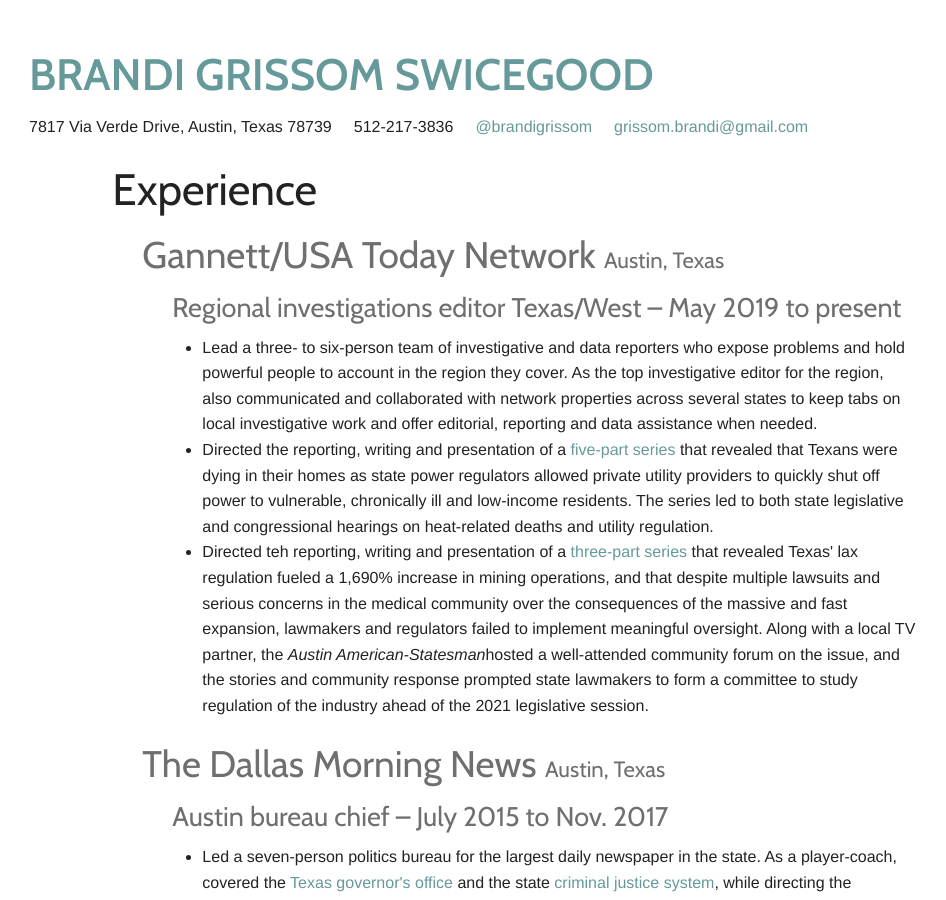
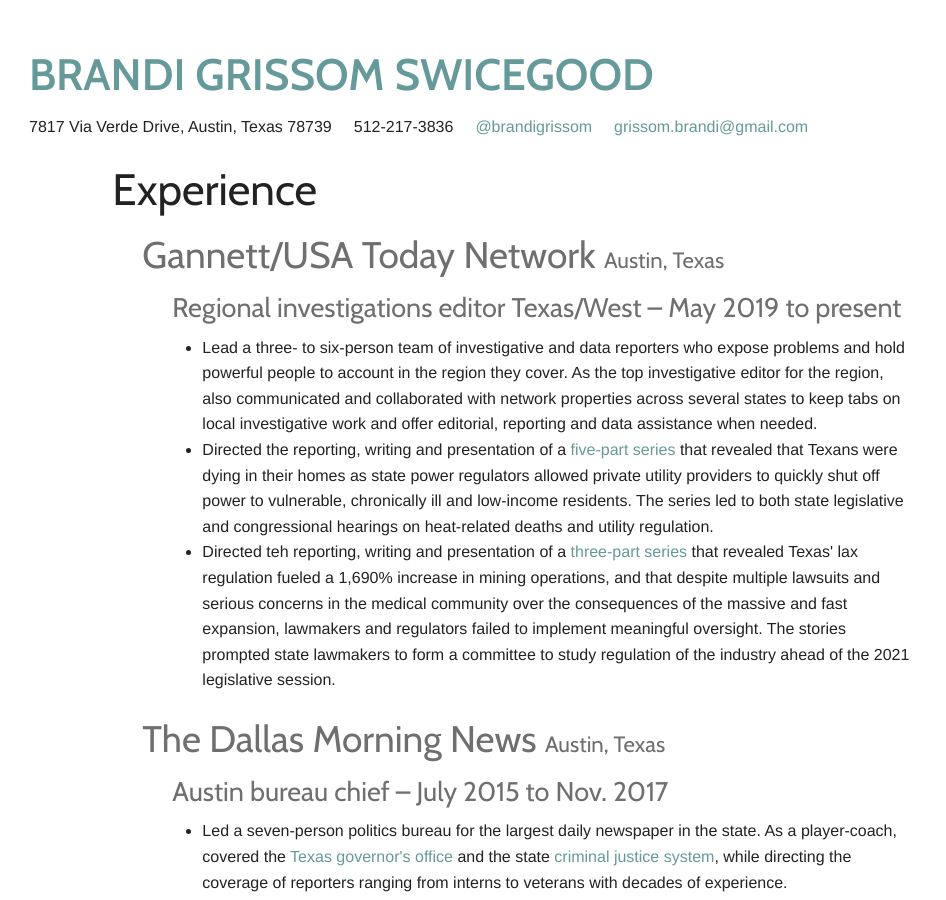
Before and after one commit to BrandiGrissom/resume, a Jekyll site: the page built from index.html, in a window 1280 px wide and 900 px high. Shown: the whole window, without its empty margins (126-1072 px from the left). Built offline with Jekyll 4.4.1, drawn with Linux system fonts in a browser that asks for light colours.

Commit message:
Update index.html

```diff
--- a/index.html
+++ b/index.html
@@ -26,7 +26,7 @@
     <ul>
       <li>Lead a three- to six-person team of investigative and data reporters who expose problems and hold powerful people to account in the region they cover. As the top investigative editor for the region, also communicated and collaborated with network properties across several states to keep tabs on local investigative work and offer editorial, reporting and data assistance when needed.
       <li>Directed the reporting, writing and presentation of a <a href=https://stories.usatodaynetwork.com/hostagetoheat/texas-heat-summer-temperatures-electricity-power-cut-off/site/gatehousenews.com">five-part series</a> that revealed that Texans were dying in their homes as state power regulators allowed private utility providers to quickly shut off power to vulnerable, chronically ill and low-income residents. The series led to both state legislative and congressional hearings on heat-related deaths and utility regulation.
-      <li>Directed teh reporting, writing and presentation of a <A href=https://stories.usatodaynetwork.com/a-world-rocked/>three-part series</a> that revealed Texas' lax regulation fueled a 1,690% increase in mining operations, and that despite multiple lawsuits and serious concerns in the medical community over the consequences of the massive and fast expansion, lawmakers and regulators failed to implement meaningful oversight. Along with a local TV partner, the <em>Austin American-Statesman</em>hosted a well-attended community forum on the issue, and the stories and community response prompted state lawmakers to form a committee to study regulation of the industry ahead of the 2021 legislative session.
+      <li>Directed teh reporting, writing and presentation of a <A href=https://stories.usatodaynetwork.com/a-world-rocked/>three-part series</a> that revealed Texas' lax regulation fueled a 1,690% increase in mining operations, and that despite multiple lawsuits and serious concerns in the medical community over the consequences of the massive and fast expansion, lawmakers and regulators failed to implement meaningful oversight. The stories prompted state lawmakers to form a committee to study regulation of the industry ahead of the 2021 legislative session.
     </ul>
 
 
```
